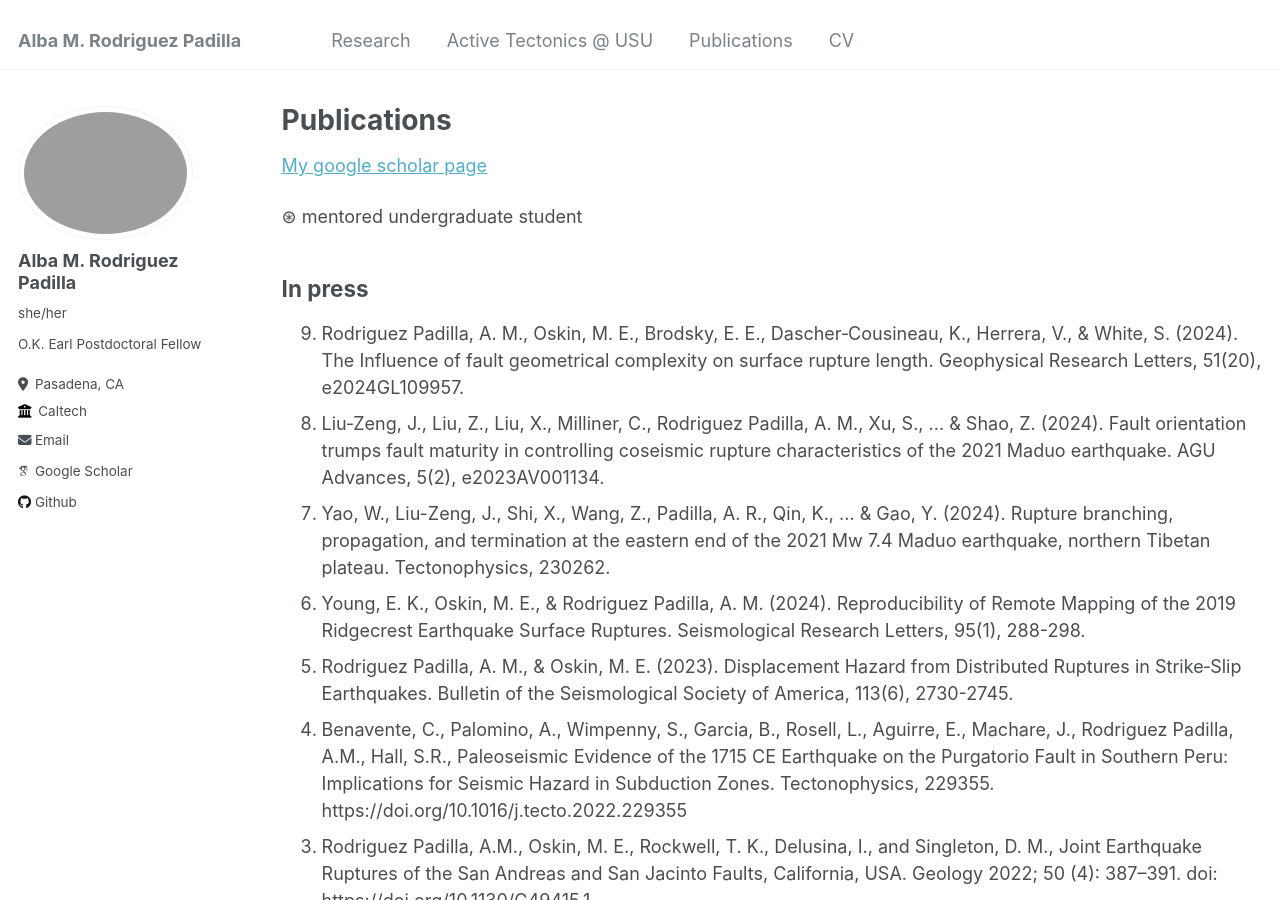
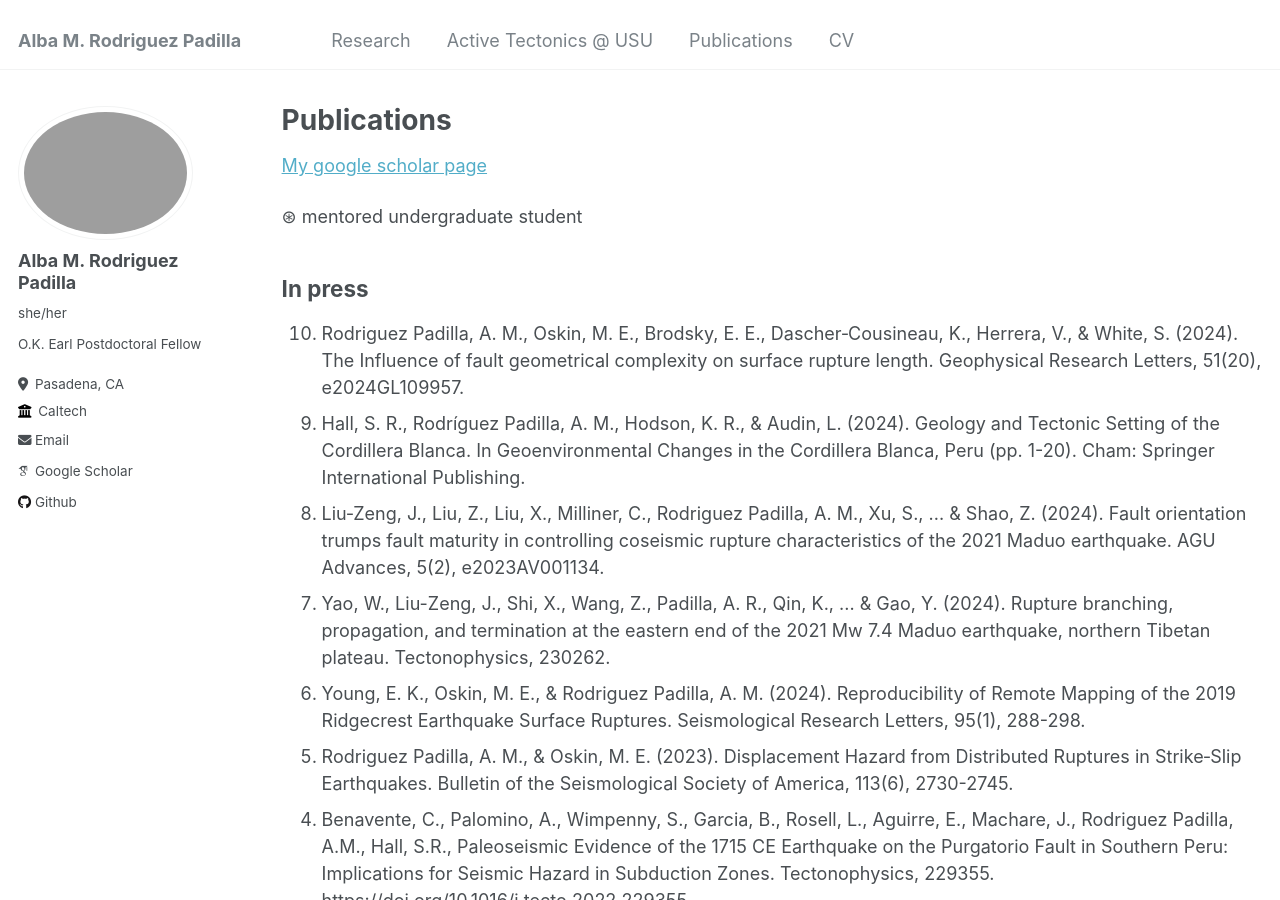
Before and after one commit to absrp/absrp.github.io, a Jekyll site: the page built from _pages/publications.md, in a window 1280 px wide and 900 px high. Built offline with Jekyll 4.4.1, drawn with Linux system fonts in a browser that asks for light colours; some web fonts are replaced.

Commit message:
Update publications.md

```diff
--- a/_pages/publications.md
+++ b/_pages/publications.md
@@ -13,6 +13,7 @@ author_profile: true
 
 <ol reversed>
   <li> Rodriguez Padilla, A. M., Oskin, M. E., Brodsky, E. E., Dascher‐Cousineau, K., Herrera, V., & White, S. (2024). The Influence of fault geometrical complexity on surface rupture length. Geophysical Research Letters, 51(20), e2024GL109957. </li>
+   <li> Hall, S. R., Rodríguez Padilla, A. M., Hodson, K. R., & Audin, L. (2024). Geology and Tectonic Setting of the Cordillera Blanca. In Geoenvironmental Changes in the Cordillera Blanca, Peru (pp. 1-20). Cham: Springer International Publishing. </li>
   <li> Liu‐Zeng, J., Liu, Z., Liu, X., Milliner, C., Rodriguez Padilla, A. M., Xu, S., ... & Shao, Z. (2024). Fault orientation trumps fault maturity in controlling coseismic rupture characteristics of the 2021 Maduo earthquake. AGU Advances, 5(2), e2023AV001134. </li>
   <li> Yao, W., Liu-Zeng, J., Shi, X., Wang, Z., Padilla, A. R., Qin, K., ... & Gao, Y. (2024). Rupture branching, propagation, and termination at the eastern end of the 2021 Mw 7.4 Maduo earthquake, northern Tibetan plateau. Tectonophysics, 230262. </li>
   <li>  Young, E. K., Oskin, M. E., & Rodriguez Padilla, A. M. (2024). Reproducibility of Remote Mapping of the 2019 Ridgecrest Earthquake Surface Ruptures. Seismological Research Letters, 95(1), 288-298. </li>
```
